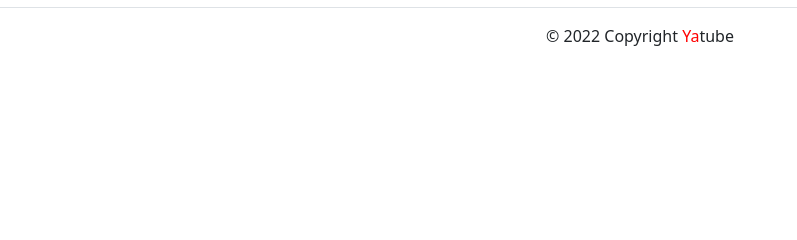
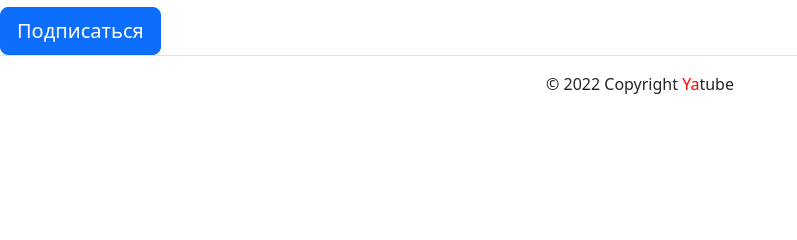
Before and after one commit to GandraNNA/yatube_project, a Django app: template yatube/templates/posts/profile.html in a window 1280 px wide. Shown: the part 147-387 px from the top of the page, without its empty margins (0-797 px from the left). Run offline with Django 3.2, Linux system fonts and the light colour scheme; the template is opened without the code that fills it, so the values that code supplies are empty; parts of the project's set-up code (start-up, migrations or seed data) failed here and were passed over; some libraries are stand-ins or nearby versions.

Commit message:
add follow and unfollow button to profile.html

```diff
--- a/yatube/templates/posts/profile.html
+++ b/yatube/templates/posts/profile.html
@@ -8,6 +8,22 @@
 
   <h1>Все посты пользователя {{ author.get_full_name }} </h1>
   <h3>Всего постов: {{ author.posts.count }} </h3>
+
+  {% if following %}
+    <a
+      class="btn btn-lg btn-light"
+      href="{% url 'posts:profile_unfollow' author.username %}" role="button"
+    >
+      Отписаться
+    </a>
+  {% else %}
+      <a
+        class="btn btn-lg btn-primary"
+        href="{% url 'posts:profile_follow' author.username %}" role="button"
+      >
+        Подписаться
+      </a>
+   {% endif %}
 
   {% for post in page_obj %}
 
```
